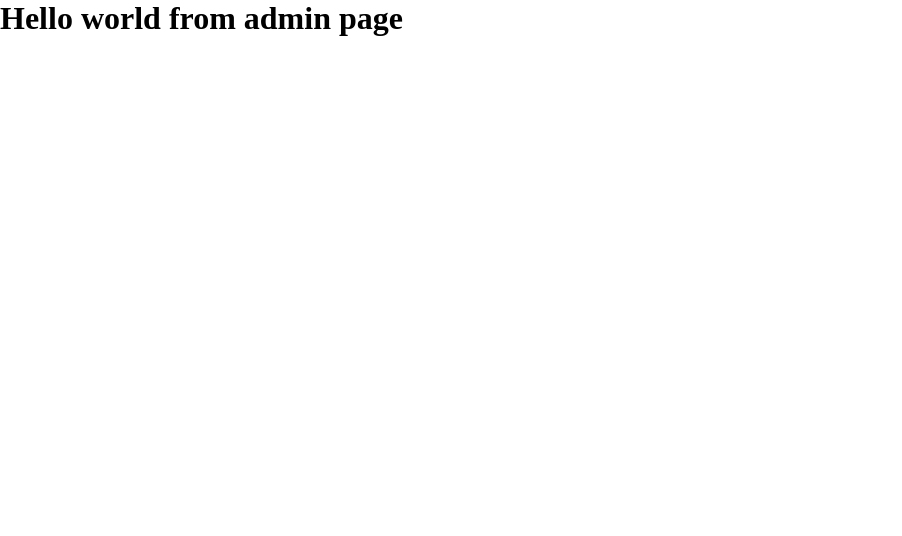
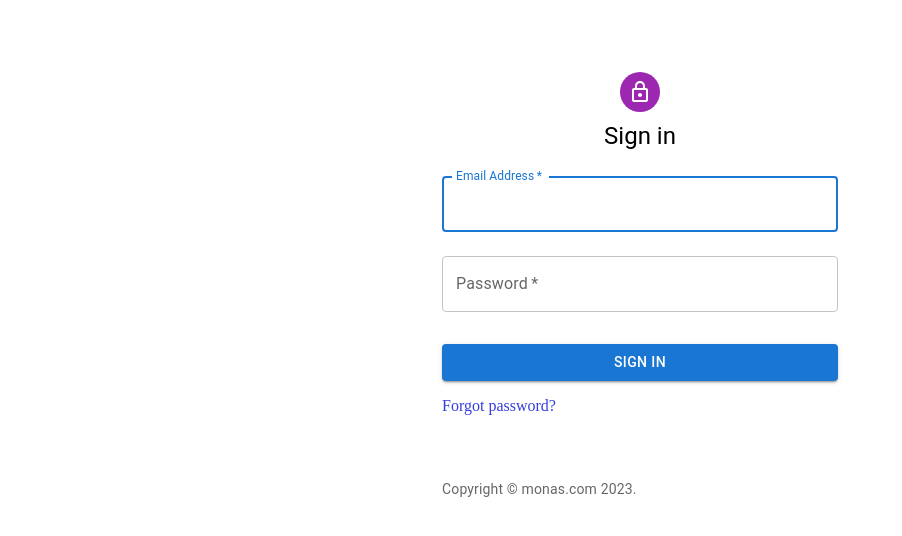
Before and after one commit to sonymuhamad/monas-eticket, a Next.js app: page /admin in a window 1280 px wide. Shown: the top 536 px of the page, without its empty margins (0-902 px from the left). Built offline with nearby package versions, Linux system fonts and the light colour scheme.

Commit message:
💡Initial Admin Pages and Dashboard

```diff
--- a/src/pages/admin/index.tsx
+++ b/src/pages/admin/index.tsx
@@ -1,4 +1,5 @@
 import Head from "next/head"
+import LoginPage from "@/components/components/admin/loginPage"
 
 const AdminPage = () => {
 
@@ -10,9 +11,7 @@ const AdminPage = () => {
                 </title>
             </Head>
 
-            <h1>
-                Hello world from admin page
-            </h1>
+            <LoginPage />
 
         </>
     )
```
Also changed, not shown: src/pages/admin/dashboard/index.tsx (added, +13 -0 lines).
